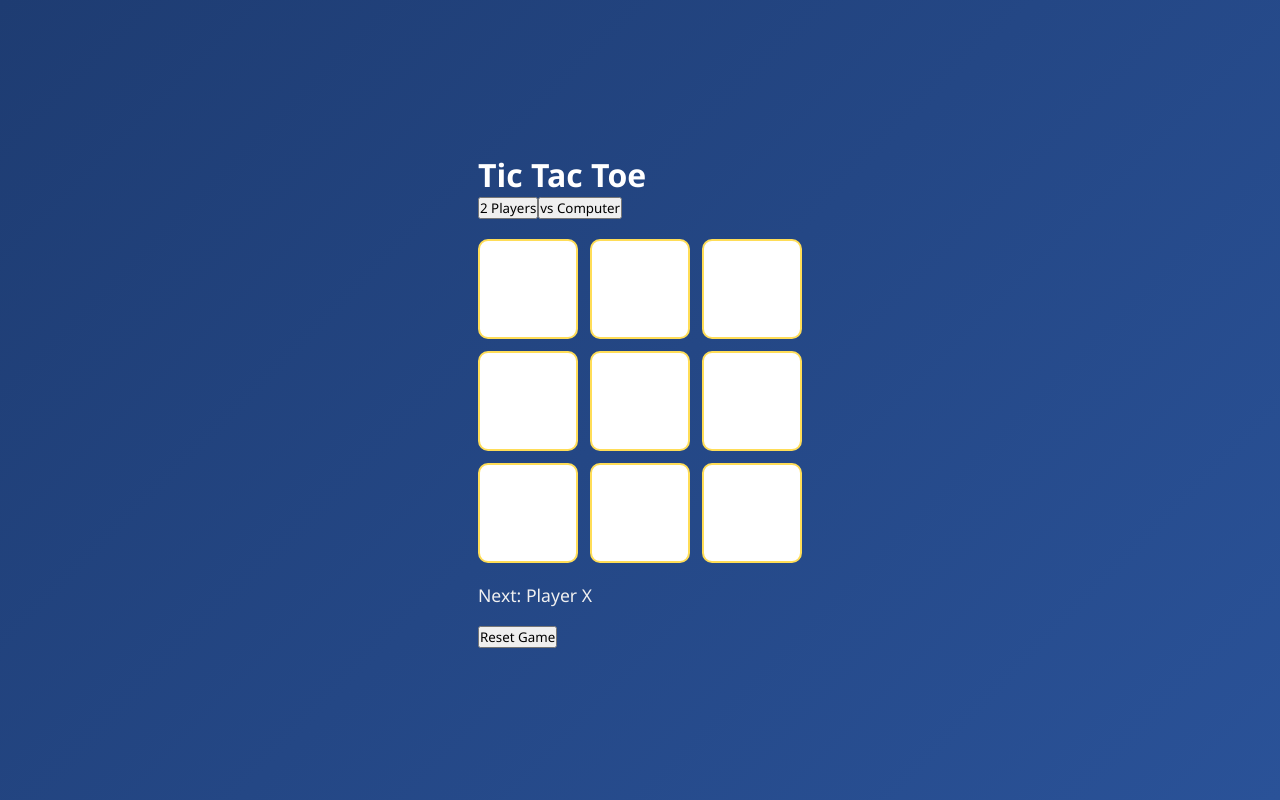
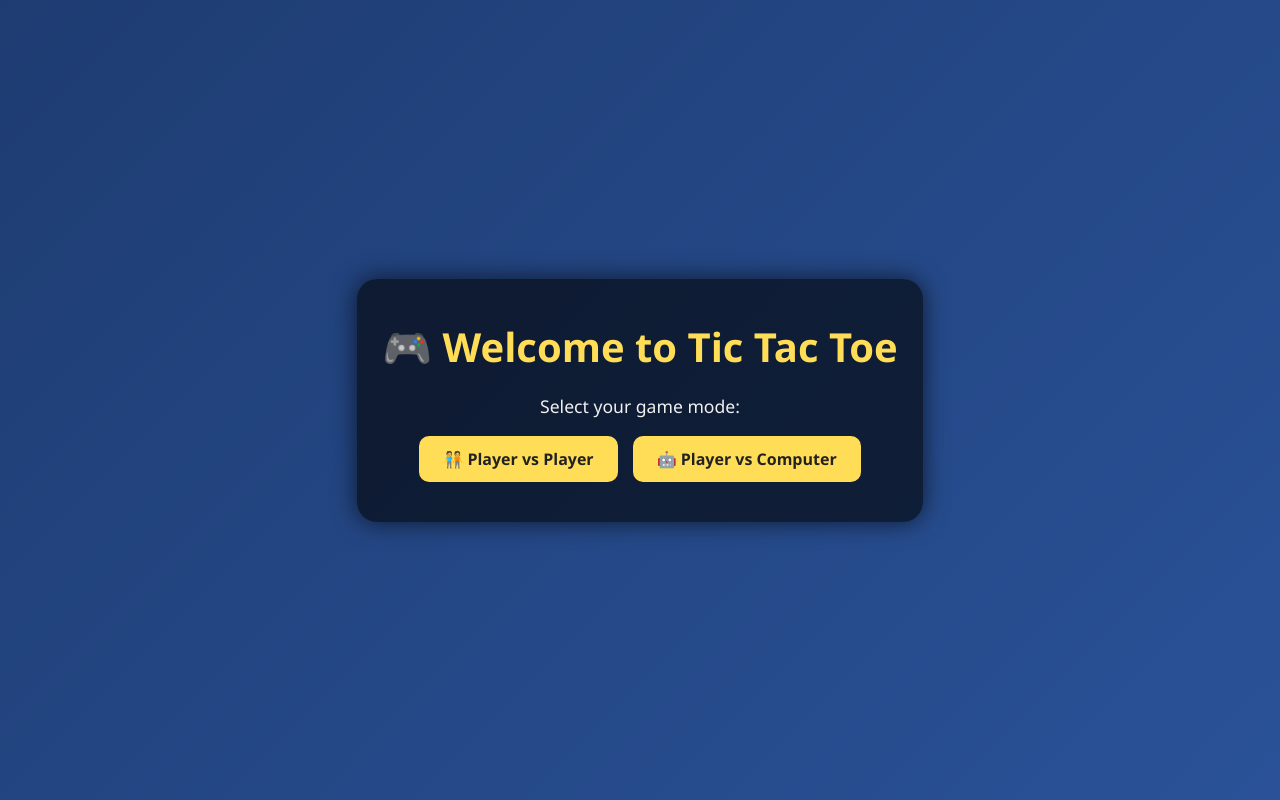
Before and after one commit to Maverick400x/Tic-Tac-Toe, a React (Create React App) app: page / in a window 1280 px wide. Built offline with nearby package versions, Linux system fonts and the light colour scheme.

Commit message:
Update App.js

```diff
--- a/src/App.js
+++ b/src/App.js
@@ -1,77 +1,196 @@
-import React, { useState, useEffect } from 'react';
+import React, { useState, useEffect, useRef } from 'react';
 import Board from './components/Board';
 import calculateWinner from './utils/calculateWinner';
 import makeComputerMove from './utils/makeComputerMove';
+
 import './App.css';
-import { ToastContainer, toast } from 'react-toastify';
-import 'react-toastify/dist/ReactToastify.css';
 
 export default function App() {
-  const [gridSize] = useState(3); // Fixed 3x3 grid
   const [squares, setSquares] = useState(Array(9).fill(null));
   const [xIsNext, setXIsNext] = useState(true);
-  const [mode, setMode] = useState('player'); // 'player' or 'computer'
-  const [gameOver, setGameOver] = useState(false);
-  const playerX = 'Player X';
-  const playerO = mode === 'computer' ? 'Computer' : 'Player O';
+  const [mode, setMode] = useState('');
+  const [gameStarted, setGameStarted] = useState(false);
+  const [namesSubmitted, setNamesSubmitted] = useState(false);
+  const [playerX, setPlayerX] = useState('');
+  const [playerO, setPlayerO] = useState('');
+  const [matchNumber, setMatchNumber] = useState(1);
+
+  const winner = calculateWinner(squares);
+  const isDraw = squares.every(Boolean) && !winner;
+  const currentPlayer = xIsNext ? 'X' : 'O';
+
+  // 🔊 Sound references
+  const popSound = useRef(null);
+  const winSound = useRef(null);
+  const loseSound = useRef(null);
+  const drawSound = useRef(null);
+  const buttonSound = useRef(null);
 
   useEffect(() => {
-    if (mode === 'computer' && !xIsNext && !gameOver) {
-      const computerMove = makeComputerMove(squares, gridSize);
-      if (computerMove !== -1) {
-        const newSquares = squares.slice();
-        newSquares[computerMove] = 'O';
+    if (mode === 'PvC' && !xIsNext && !winner && !isDraw) {
+      const timeout = setTimeout(() => {
+        const newSquares = makeComputerMove(squares);
         setSquares(newSquares);
         setXIsNext(true);
+        popSound.current.play();
+      }, 500);
+      return () => clearTimeout(timeout);
+    }
+  }, [xIsNext, squares, mode, winner, isDraw]);
+
+  useEffect(() => {
+    if (winner) {
+      if (mode === 'PvC' && winner === 'O') {
+        loseSound.current.play();
+      } else {
+        winSound.current.play();
       }
+    } else if (isDraw) {
+      drawSound.current.play();
     }
-  }, [squares, gridSize, xIsNext, gameOver, mode]);
+  }, [winner, isDraw]);
 
-  const handleClick = (i) => {
-    if (squares[i] || gameOver || (mode === 'computer' && !xIsNext)) return;
+  const handleSquareClick = (i) => {
+    if (squares[i] || winner || (mode === 'PvC' && !xIsNext)) return;
+    const nextSquares = squares.slice();
+    nextSquares[i] = currentPlayer;
+    setSquares(nextSquares);
+    setXIsNext(!xIsNext);
+    popSound.current.play();
+  };
 
-    const newSquares = squares.slice();
-    newSquares[i] = xIsNext ? 'X' : 'O';
-    setSquares(newSquares);
-    setXIsNext(!xIsNext);
+  const handleButtonClick = (action) => {
+    buttonSound.current.play();
+    action();
+  };
 
-    const winner = calculateWinner(newSquares, gridSize);
-    if (winner) {
-      setGameOver(true);
-      toast.success(`🎉 ${winner === 'X' ? playerX : playerO} wins!`);
-    } else if (!newSquares.includes(null)) {
-      setGameOver(true);
-      toast.info('It’s a draw!');
+  const handleRestart = () => {
+    setSquares(Array(9).fill(null));
+    setXIsNext(true);
+  };
+
+  const handleNextGame = () => {
+    handleRestart();
+    setMatchNumber((prev) => prev + 1);
+  };
+
+  const handleModeSelection = (selectedMode) => {
+    buttonSound.current.play();
+    setMode(selectedMode);
+    setGameStarted(true);
+    setNamesSubmitted(false);
+    setMatchNumber(1);
+    handleRestart();
+    setPlayerO(selectedMode === 'PvC' ? 'Computer' : '');
+
+    if (selectedMode === 'PvC') {
+    setTimeout(() => {
+      alert('🤖 Get ready to lose!');
+    }, 100); // slight delay so it appears after sounds/UI transition
+  }
+  };
+
+  const handleSubmitNames = () => {
+    if (playerX.trim() && (mode === 'PvC' || playerO.trim())) {
+      buttonSound.current.play();
+      setNamesSubmitted(true);
+    } else {
+      alert('Please enter valid player name(s).');
     }
   };
 
-  const handleReset = () => {
-    setSquares(Array(gridSize * gridSize).fill(null));
-    setXIsNext(true);
-    setGameOver(false);
-  };
+  const getDisplayName = (symbol) =>
+    symbol === 'X' ? playerX : symbol === 'O' ? playerO : '';
 
   return (
-    <div className="app">
-      <h1>Tic Tac Toe</h1>
+    <div className="app-container">
+      {/* 🔊 Audio Elements */}
+      <audio ref={popSound} src="/sounds/pop.mp3" />
+      <audio ref={winSound} src="/sounds/win.mp3" />
+      <audio ref={loseSound} src="/sounds/lose.mp3" />
+      <audio ref={drawSound} src="/sounds/draw.wav" />
+      <audio ref={buttonSound} src="/sounds/light-switch.mp3" />
 
-      <div className="mode-buttons">
-        <button onClick={() => setMode('player')}>2 Players</button>
-        <button onClick={() => setMode('computer')}>vs Computer</button>
-      </div>
+      {!gameStarted ? (
+        <div className="start-screen">
+          <h1 className="title">🎮 Welcome to Tic Tac Toe</h1>
+          <p>Select your game mode:</p>
+          <div className="button-group">
+            <button onClick={() => handleModeSelection('PvP')} className="button">🧑‍🤝‍🧑 Player vs Player</button>
+            <button onClick={() => handleModeSelection('PvC')} className="button">🤖 Player vs Computer</button>
+          </div>
+        </div>
+      ) : !namesSubmitted ? (
+        <div className="card">
+          <h1 className="title">📝 Enter Player Name{mode === 'PvP' ? 's' : ''}</h1>
+          <div className="input-group">
+            <input
+              type="text"
+              placeholder="Your Username (X)"
+              value={playerX}
+              onChange={(e) => setPlayerX(e.target.value)}
+              className="input"
+            />
+            {mode === 'PvP' && (
+              <input
+                type="text"
+                placeholder="Player O name"
+                value={playerO}
+                onChange={(e) => setPlayerO(e.target.value)}
+                className="input"
+              />
+            )}
+          </div>
+          <div className="button-group vertical">
+            <button onClick={handleSubmitNames} className="button">✅ Start Game</button>
+            <button
+              onClick={() => handleButtonClick(() => {
+                setGameStarted(false);
+                setMatchNumber(1);
+              })}
+              className="button"
+            >
+              🏠 Back to Menu
+            </button>
+          </div>
+        </div>
+      ) : (
+        <div className="card">
+          <h1 className="title">🎯 Tic Tac Toe</h1>
+          <div className="match-number">🎲 Match {matchNumber}</div>
+          <div className="status">
+            {winner
+              ? `🏆 Winner: ${getDisplayName(winner)} (${winner})`
+              : isDraw
+              ? '🤝 It\'s a Draw!'
+              : mode === 'PvC'
+              ? xIsNext
+                ? `${playerX}'s Turn (X)`
+                : 'Computer\'s Turn (O)'
+              : `${getDisplayName(currentPlayer)}'s Turn (${currentPlayer})`}
+          </div>
 
-      <Board
-        squares={squares}
-        onClick={handleClick}
-        gridSize={gridSize}
-      />
+          <Board squares={squares} onSquareClick={handleSquareClick} />
 
-      <div className="info">
-        <p>Next: {xIsNext ? playerX : playerO}</p>
-        <button onClick={handleReset}>Reset Game</button>
-      </div>
-
-      <ToastContainer position="bottom-center" />
+          <div className="button-group vertical">
+            {(winner || isDraw) && (
+              <button onClick={() => handleButtonClick(handleNextGame)} className="button">
+                ⏭️ Next Match
+              </button>
+            )}
+            <button onClick={() => handleButtonClick(handleRestart)} className="button">🔁 Restart Game</button>
+            <button
+              onClick={() => handleButtonClick(() => {
+                setGameStarted(false);
+                setMatchNumber(1);
+              })}
+              className="button"
+            >
+              🏠 Back to Menu
+            </button>
+          </div>
+        </div>
+      )}
     </div>
   );
 }
```
